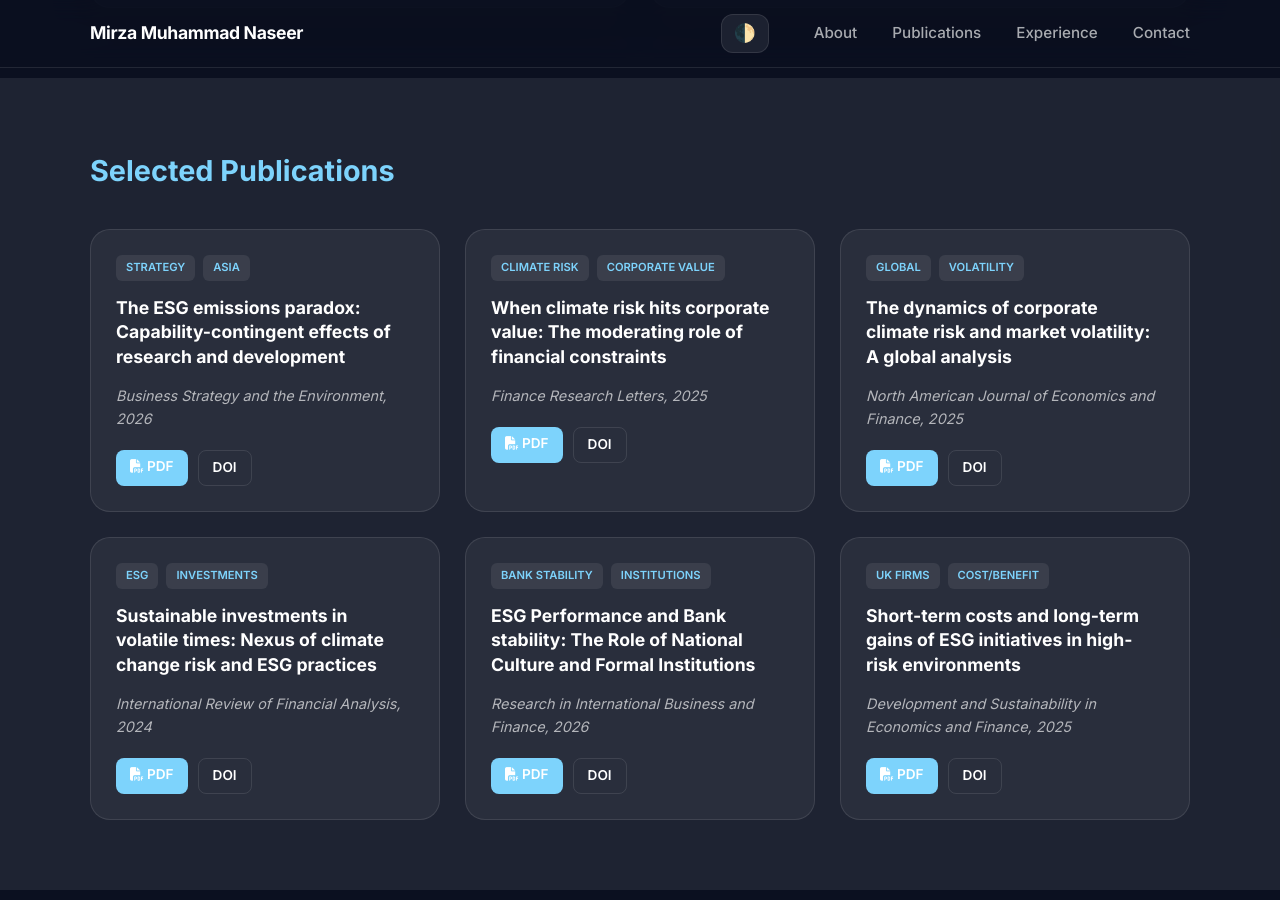
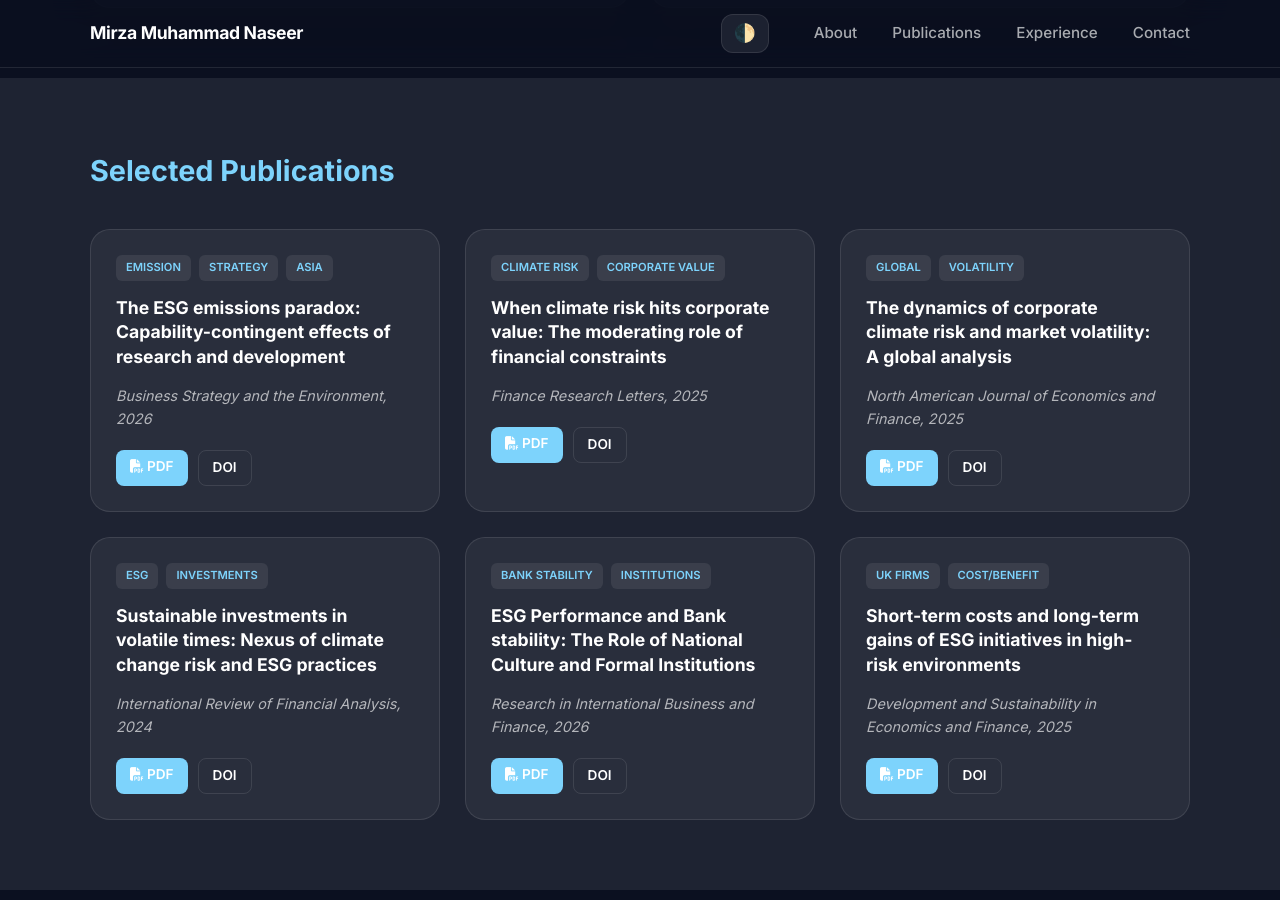
Before and after one commit to mmnaseer/mmnaseer.github.io, a Jekyll site: the page index.html, which Jekyll copies as it is, in a window 1280 px wide and 900 px high, scrolled down 1141 px. Built offline with Jekyll 4.4.1, drawn with Linux system fonts in a browser that asks for light colours; a style sheet for code colours, icons or effects is not loaded.

Commit message:
Update index.html

```diff
--- a/index.html
+++ b/index.html
@@ -126,7 +126,7 @@
 
           <article class="pub-card">
             <div class="pub-content">
-              <div class="pub-tags"><span class="tag">Strategy</span><span class="tag">Asia</span></div>
+              <div class="pub-tags"><span class="tag">Emission</span><span class="tag">Strategy</span><span class="tag">Asia</span></div>
               <h3 class="pub-title">The ESG emissions paradox: Capability-contingent effects of research and development</h3>
               <p class="pub-journal">Business Strategy and the Environment, 2026</p>
               <div class="pub-actions">
```
